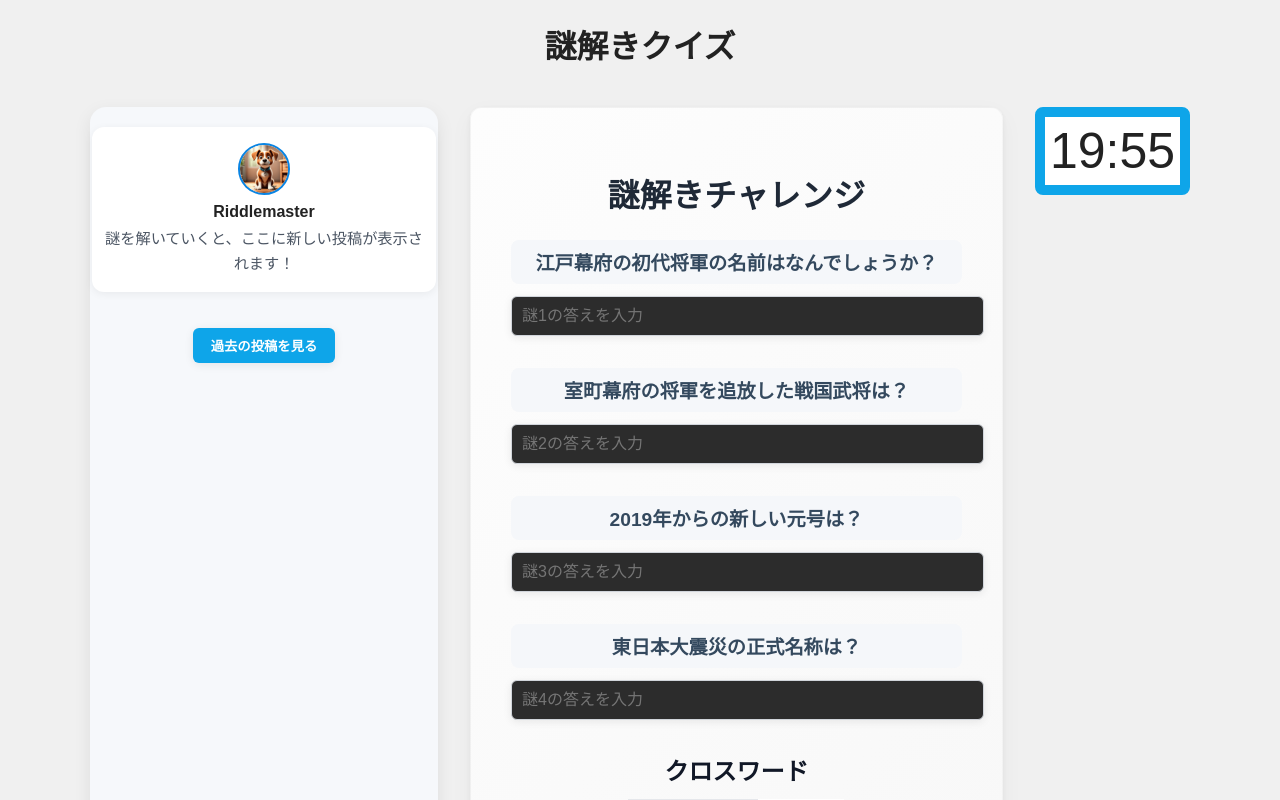
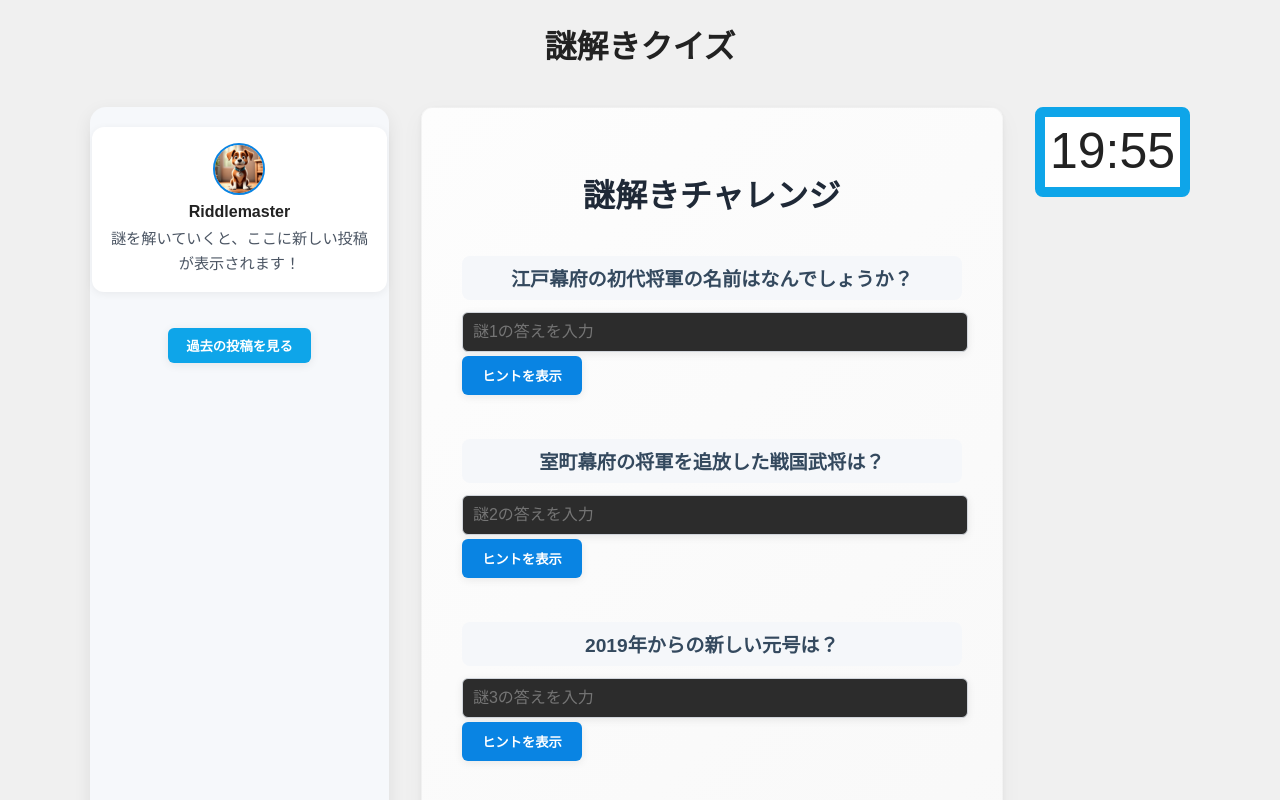
Before and after one commit to Falcon-SM/3AHR_bunkasaiWebapp, a Next.js app: page /riddles/1 in a window 1280 px wide. Shown: the top 800 px of the page. Built offline with nearby package versions, Linux system fonts and the light colour scheme.

Commit message:
ヒントを吹き出しで表示

```diff
--- a/components/shomon.tsx
+++ b/components/shomon.tsx
@@ -1,22 +1,79 @@
 "use client";
-import React, { useState } from "react";
+import React, { useState,useEffect,useRef} from "react";
 import { useRiddles } from "@/app/context/riddleContext";
 
 type props = {
     bun: string;
     n: number;
-    cl: () => void;
+    hints:string[];
 };
 
-export default function Ques({ cl, bun, n }: props) {
+export default function Ques({ hints, bun, n }: props) {
     const {
         setOneIsAnswered,
         setTwoIsAnswered,
         setThreeIsAnswered,
         setFourIsAnswered,
     } = useRiddles();
+    const [numhint,setNumhint]=useState(0);
+    const canvasRef = [useRef<(HTMLCanvasElement)|null>(null),useRef<(HTMLCanvasElement)|null>(null)]
+
+    useEffect(() => {
+        for(let i=0;i<2;i++){
+            const canvas = canvasRef[i].current;
+            if (!canvas) return;
+
+            const ctx = canvas.getContext("2d");
+            if (!ctx) return;
+            let [cx,cy,cw,ch,r]=[0,0,250,Math.ceil(hints[i].length/16)*20,0];
+            ctx.lineWidth = 1;
+            ctx.beginPath();
+            ctx.moveTo(cx + r, cy);
+            ctx.lineTo(cx + cw - r, cy);
+            ctx.quadraticCurveTo(cx + cw, cy, cx + cw, cy + r);
+            ctx.lineTo(cx + cw, cy + ch - 20);
+            ctx.lineTo(cx +cw+ 20 / 2, cy+ch - 20/2);
+            ctx.lineTo(cx +cw, cy+ch);
+            ctx.lineTo(cx + r, cy + ch);
+            ctx.quadraticCurveTo(cx, cy + ch, cx, cy + ch - r);
+            ctx.lineTo(cx, cy + r);
+            ctx.quadraticCurveTo(cx, cy, cx + r, cy);
+            ctx.closePath();
+            ctx.fillStyle = "white";
+            ctx.strokeStyle = "black";
+            ctx.lineWidth = 2;
+            ctx.fill();
+            ctx.stroke();
+            //ctx.save();
+            ctx.textBaseline = "top";
+            ctx.font = '15px Roboto medium';
+            ctx.fillStyle = "black";
+
+            const words = hints[i];
+            let line = "";
+            let curY = cy+5;
+            for (let n = 0; n < words.length; n++) {
+                const testLine = line+words[n];
+                const metrics = ctx.measureText(testLine);
+                if (metrics.width > cw-10 && line) {
+                    ctx.fillText(line, 5, curY);
+                    line = words[n];
+                    curY += 20;
+                } else {
+                    line = testLine;
+                }
+            }
+            console.log(line)
+            if (line) {
+                ctx.fillText(line, 5, curY);
+            }
+            ctx.restore();
+
+        }
+    }, [numhint]);
     return (
-        <div style={{ marginBottom: 28 }} key={n}>
+        <div style={{ marginBottom: 28,width:500,display:"flex",overflow:"visible"}} key={n}>
+            <div style={{width:500,flex:"0 0 auto"}}>
                 <h2
                     //dangerouslySetInnerHTML={{ __html:{mondai[n]}}}
                     style={{
@@ -34,7 +91,7 @@ export default function Ques({ cl, bun, n }: props) {
                     className="riddle-input"
                     placeholder={`謎${n + 1}の答えを入力`}
                     style={{
-                    width: "100%",
+                        width:"calc(100% - 16px)",
                         padding: "10px",
                         fontSize: "1rem",
                         borderRadius: "6px",
@@ -50,8 +107,8 @@ export default function Ques({ cl, bun, n }: props) {
                     }}
                 />
 
-            {/*<button
-            onClick={hintcheck}
+                <button
+                onClick={()=>{setNumhint((prev)=>(prev+1))}}
                 style={{
                     padding: "10px 20px",
                     background: "#0984e3",
@@ -61,6 +118,12 @@ export default function Ques({ cl, bun, n }: props) {
                     fontWeight: 600,
                     boxShadow: "0 2px 8px rgba(0,0,0,0.08)",
                     transition: "background 0.2s",
-            }}>ヒントを投稿</button>*/}
+                }}>ヒントを表示</button>
+            </div>
+            <div style={{width:300,flex:"0 0 auto"}}>
+                {[...Array(numhint)].map((_,idx)=>(
+                    <canvas width={300} height={Math.ceil(hints[idx].length / 16) * 20} key={idx} ref={canvasRef[idx]} style={{margin:"0 0 10px 80px",height:`${Math.ceil(hints[idx].length/16)*20}px`,width:300}}></canvas>
+                ))}
+            </div>
         </div>)
 };
--- a/src/app/globals.css
+++ b/src/app/globals.css
@@ -12,7 +12,7 @@ h2 {
 }
 
 .container {
-  max-width: 640px;
+  max-width: 500px;
   margin: 0px auto;
   padding: 40px;
   background: linear-gradient(135deg, #fdfdfd, #f7f7f7);
--- a/src/app/riddles/1/page.tsx
+++ b/src/app/riddles/1/page.tsx
@@ -50,6 +50,7 @@ export default function Home() {
     ]);
     const [nokori,setnokori]=useState(1200);
     const [decodeInputs, setDecodeInputs] = useState<Record<number, string>>({}); // key: post index
+    const hints=[["あああああああああああああああああ","b","c"],["a","b","c"],["a","b","c"],["a","b","d"]]
 
     // Base64暗号テキスト（第1問用）
     const base64Hint = useMemo(() => {
@@ -247,7 +248,7 @@ export default function Home() {
         <div
             style={{
                 display: "flex",
-                maxWidth: 1100,
+                width: 1100,
                 margin: "40px auto",
                 gap: "32px",
             }}
@@ -353,18 +354,18 @@ export default function Home() {
             <div
                 className="container"
                 style={{
-                    flex: 1,
+                    flex: 1
                 }}
             >
                 <h1 style={{ textAlign: "center", marginBottom: 24, fontWeight: 800, color: "#1f2937", letterSpacing: 0.3 }}>
                     謎解きチャレンジ
                 </h1>
                 {[...Array(4)].map((_, idx) => (
-                    <Ques key={idx} cl={handlehint(idx)} bun={mondai[idx]} n={idx} />
+                    <Ques key={idx} hints={hints[idx]} bun={mondai[idx]} n={idx} />
                 ))}
 
 
-                <div style={{ margin: "28px 0 20px 0" }}>
+                <div style={{ margin: "28px 0 20px 0", clear:"both"}}>
                     <h2 style={{ color: "#111827", marginBottom: 12, fontWeight: 700 }}>クロスワード</h2>
                     <table style={{ borderCollapse: "collapse", margin: "0 auto" }}>
                         <tbody>
@@ -482,15 +483,16 @@ export default function Home() {
                     </a>
                 )}
             </div>
-            <div style={{padding:"0px"}}><p style={{
+            <p style={{
                 background:"#fff",
                 borderRadius: "8px",
                 border:"10px solid #0ea5e9",
                 fontSize:"50px",
                 padding:"5px",
-                margin:"0px auto"
+                margin:"0px auto",
+                height:60
 
-            }}>{`${nokori/60|0}:${("0"+nokori%60).slice(-2)}`}</p></div>
+            }}>{`${nokori/60|0}:${("0"+nokori%60).slice(-2)}`}</p>
         </div>
     );
 }
```
Lines whose indentation alone changed are shown as unchanged.
